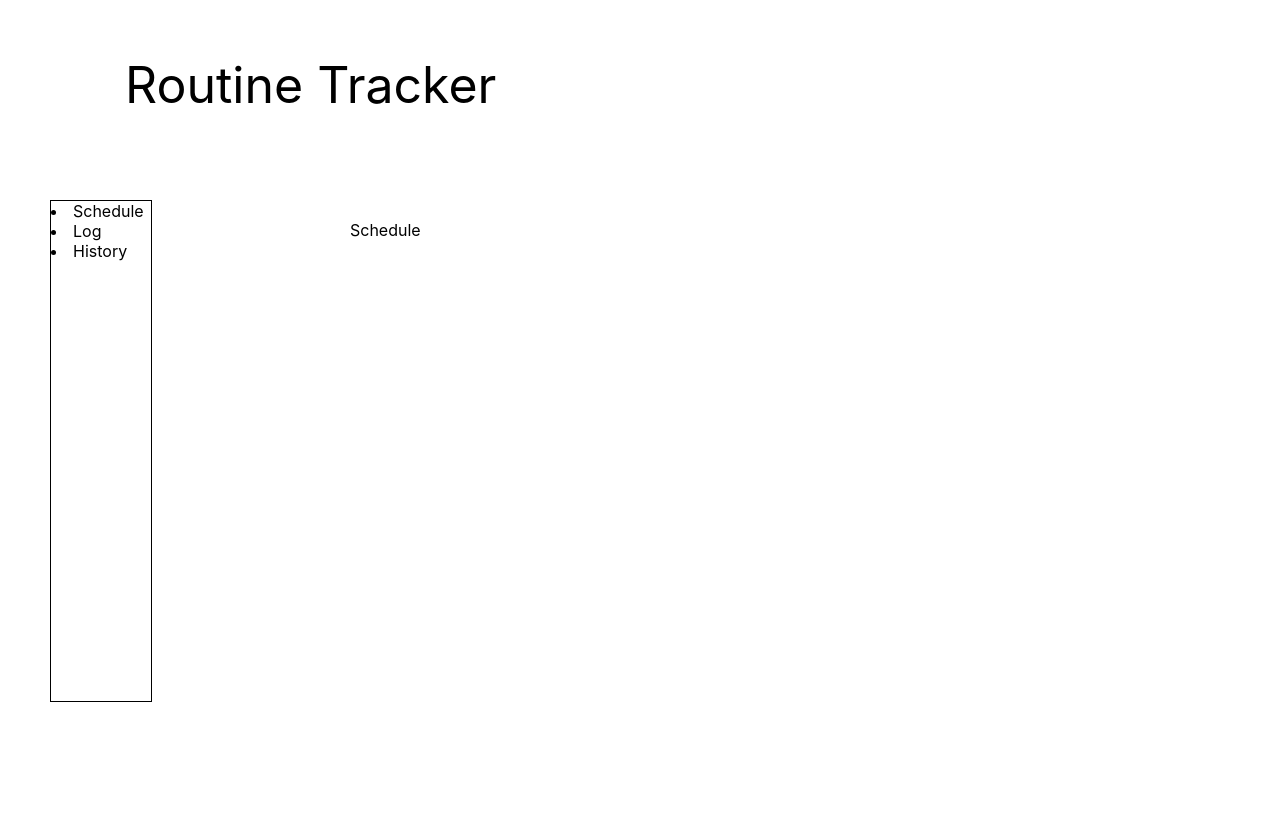
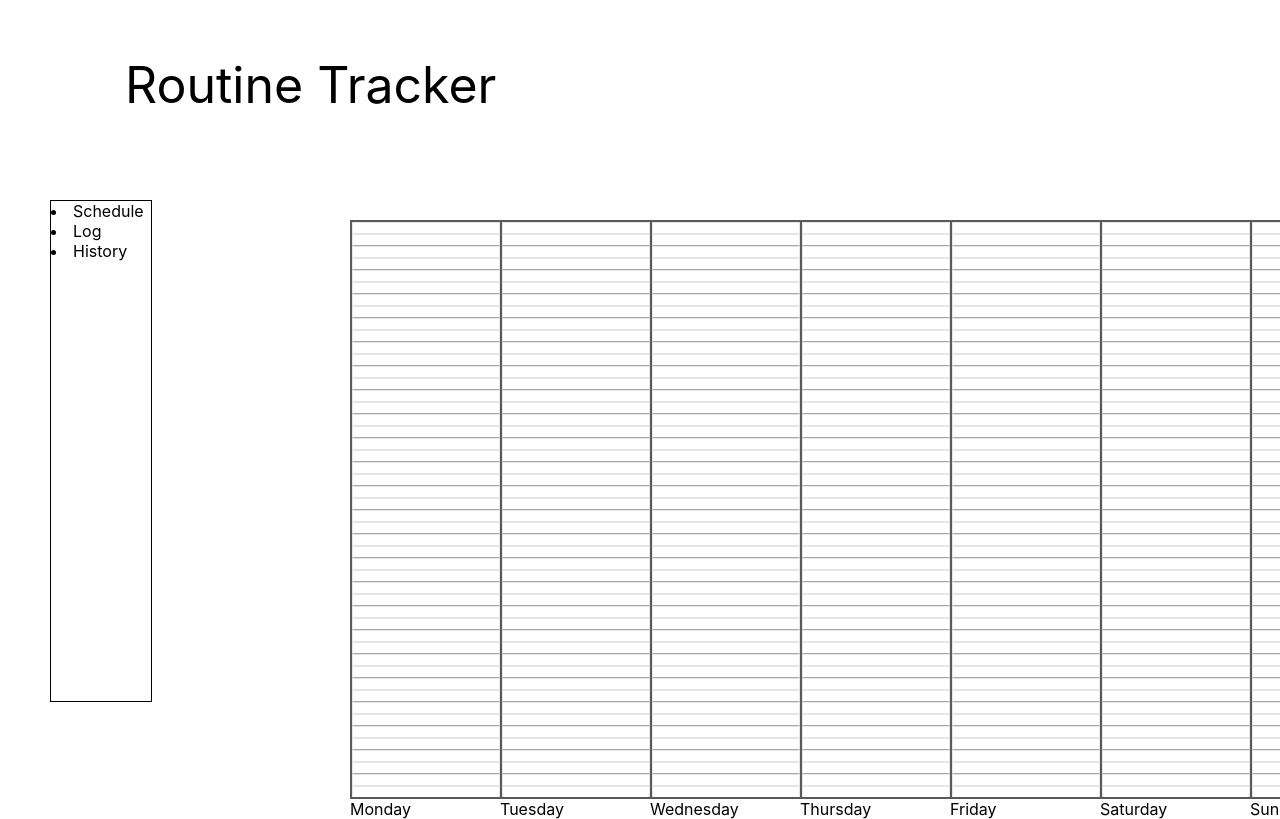
Before and after one commit to ssiika/routinetracker, a React (Create React App) app in the folder client/: page /schedule in a window 1280 px wide. Shown: the top 819 px of the page. Built offline with nearby package versions, Linux system fonts and the light colour scheme.

Commit message:
Add basic layout of timetable to schedule page

```diff
--- a/client/src/index.css
+++ b/client/src/index.css
@@ -382,6 +382,42 @@ h1 {
   left: 30px;
 }
 
+.schedule {
+  display: grid;
+  grid-template-columns: repeat(auto-fill, 150px);
+  grid-template-rows: auto;
+  grid-auto-flow: row;
+}
+
+.dayTable {
+  width: 150px;
+  text-align: center;
+  border-spacing: 0;
+  border: 2px solid rgb(90, 90, 90);
+  border-right: 0;
+}
+
+.dayBox:last-child .dayTable{
+  border-right: 2px solid rgb(90, 90, 90);
+}
+
+.timeslot {
+  height: 8px;
+  border: 1px solid rgb(230, 230, 230);
+}
+
+tr:nth-child(2n) td {
+  border-bottom: 1px solid rgb(168, 168, 168);
+}
+
+tr:last-child td {
+  border-bottom: none;
+}
+
+
+
+
+
 .visible {
   display: grid;
 }
--- a/client/src/pages/Schedule.tsx
+++ b/client/src/pages/Schedule.tsx
@@ -2,10 +2,41 @@ import React from 'react'
 import Sidebar from '../components/Sidebar'
 
 function Schedule() {
+  const days = ['Monday', 'Tuesday', 'Wednesday', 'Thursday', 'Friday', 'Saturday', 'Sunday']
   return (
     <>
         <Sidebar />
-        <div className='content'>Schedule</div>
+        <div className='content'>
+          <div className="schedule">
+            {days.map((day, index) => {
+              return (
+              <div className="dayBox">
+                <table className='dayTable'>
+                  <thead>
+                  </thead>
+                  <tbody>
+                    {(function () {
+                    let tableArray = [];
+                    for (let i = 0; i < 48; i++) {
+                      tableArray.push(
+                        <tr>
+                          <td id={`${index}-${0}`} className='timeslot'></td>
+                        </tr>
+                      )
+                    }
+                    return tableArray
+                    })()
+                    }
+                  </tbody>
+                </table>
+                <div className="day">
+                  {day}
+                </div>
+              </div>
+            )
+          })}
+          </div>
+        </div>
     </>
   )
 }
--- a/client/src/types.ts
+++ b/client/src/types.ts
@@ -33,9 +33,9 @@ export interface activityState {
 }
 
 export interface Timeslot {
-    day: Number,
+    day: string,
     starttime: Number,
-    duration: Number
+    endtime: Number
 }
 
 
```
Also changed, not shown: 2 other files (tests, documents, lock files or other folders).
